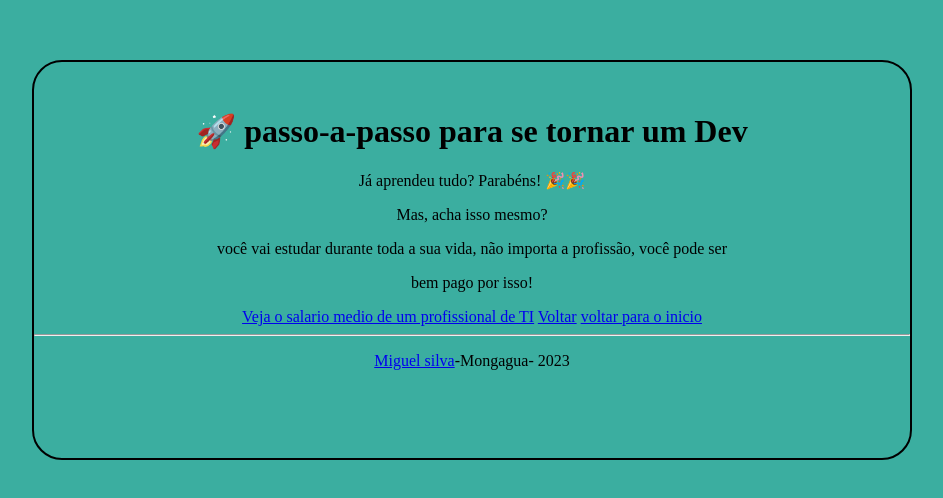
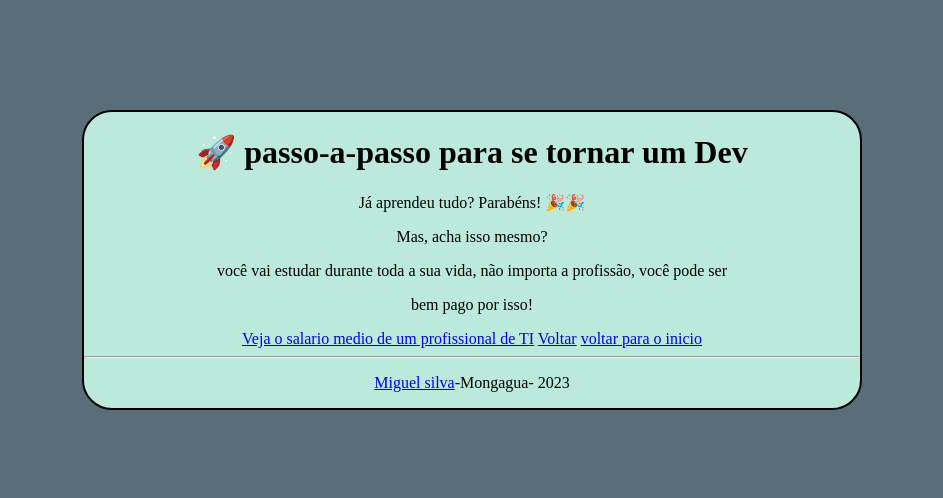
Before and after one commit to miguelssc/melhoriapasso-passo, a plain HTML site: page objetivo.html in a window 1280 px wide. Shown: the part 140-638 px from the top of the page, without its empty margins (168-1111 px from the left). Drawn offline with Linux system fonts and the light colour scheme.

Commit message:
exercicio resolvido

```diff
--- a/objetivo.html
+++ b/objetivo.html
@@ -9,16 +9,18 @@
 </head>
 
 <body>
-    <h1 class="borda">🚀 passo-a-passo para se tornar um Dev</h1>
-    <p class="borda">Já aprendeu tudo? Parabéns! 🎉🎉</p>
-    <p class="borda">Mas, acha isso mesmo?</p>
-    <p class="borda">você vai estudar durante toda a sua vida, não importa a profissão, você pode ser </p>
-    <p class="borda">bem pago por isso!</p>
-    <a
-        href="https://www.contabilizei.com.br/contabilidade-online/quanto-ganha-um-ti/#:~:text=Conforme%20j%C3%A1%20comentamos%2C%20pelas%20informa%C3%A7%C3%B5es,conforme%20os%20dados%20dessa%20pesquisa.">Veja o salario medio de um profissional de TI</a>
-<a href="dev-web.html">Voltar</a> <a href="index.html">voltar para o inicio</a>
-<hr>
-<p class="borda"><a href="https://github.com/miguelssc">Miguel silva</a>-Mongagua- 2023</p>
+    <div class="container">
+        <h1>🚀 passo-a-passo para se tornar um Dev</h1>
+        <p>Já aprendeu tudo? Parabéns! 🎉🎉</p>
+        <p>Mas, acha isso mesmo?</p>
+        <p>você vai estudar durante toda a sua vida, não importa a profissão, você pode ser </p>
+        <p>bem pago por isso!</p>
+        <a
+            href="https://www.contabilizei.com.br/contabilidade-online/quanto-ganha-um-ti/#:~:text=Conforme%20j%C3%A1%20comentamos%2C%20pelas%20informa%C3%A7%C3%B5es,conforme%20os%20dados%20dessa%20pesquisa.">Veja o salario medio de um profissional de TI</a>
+        <a href="dev-web.html">Voltar</a> <a href="index.html">voltar para o inicio</a>
+        <hr>
+        <p><a href="https://github.com/miguelssc">Miguel silva</a>-Mongagua- 2023</p>
+    </div>
 </body>
 
 </html>
--- a/style.css
+++ b/style.css
@@ -1,14 +1,21 @@
 body{
-    background-color: #3baea0;
+    background-color: #596e79;
 text-align: center;
-border-radius: 30px ;
-border: 2px solid;
 margin-top: 200px;
 margin-bottom: 200px;
-margin-left: 200px;
-margin-right: 200px;
+margin-left: 250px;
+margin-right: 250px;
 padding-top: 50px;
 }
 button{
     background-color: burlywood;
 }
+
+.container{
+    border: 2px solid black;
+    border-radius: 30px ;
+    background-color: #bbe9db
+};
+h1{
+    font-family: 'Franklin Gothic Medium', 'Arial Narrow', Arial, sans-serif;
+}
```
Also changed, not shown: dev-cs.html (+3 -1 lines), dev-web.html (+10 -8 lines), index.html (+5 -4 lines).
